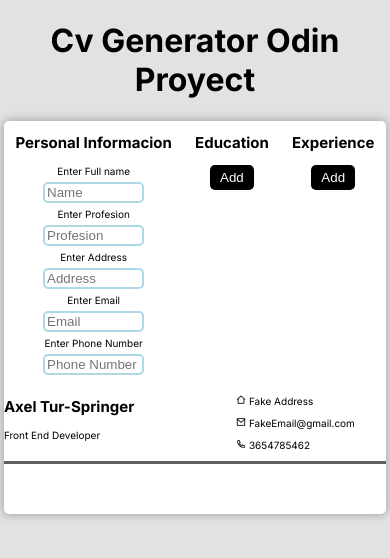
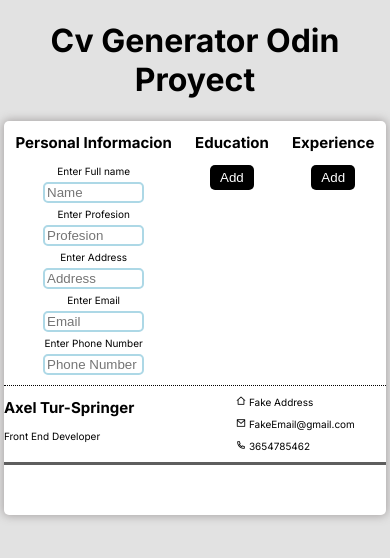
Before and after one commit to AxelTur-Springer/ReactOdinClassComponentCvMaker, a React (Create React App) app: page / in a window 390 px wide. Shown: the top 558 px of the page. Built offline with nearby package versions, Linux system fonts and the light colour scheme.

Commit message:
style mobile

```diff
--- a/src/Components/stylingComponents/CvPreview.css
+++ b/src/Components/stylingComponents/CvPreview.css
@@ -37,7 +37,7 @@
         width: 15em;
     }
     .ContainerNameContact{
-
+     border-top:  black 1px  dotted;
         width: 100%;
     }
     .CvPreviewFullDiv{
```
